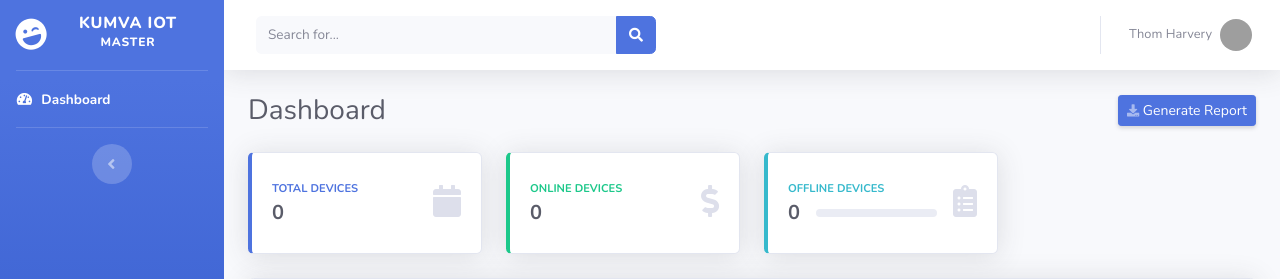
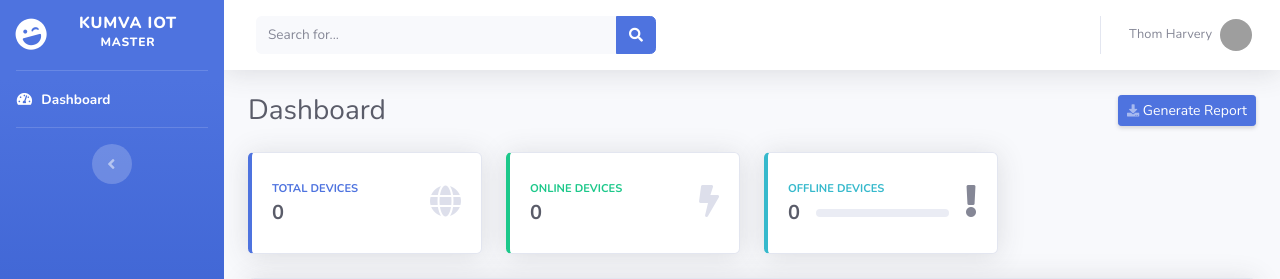
Before and after one commit to hannanmustajab/kumvaconsole, a Flask app: page / in a window 1280 px wide. Shown: the top 279 px of the page. Run offline with Flask 2, Linux system fonts and the light colour scheme; data that the repository does not hold is empty; some libraries are stand-ins or nearby versions; grey boxes are pictures that could not be loaded.

Commit message:
Added JS

```diff
--- a/static/js/index.js
+++ b/static/js/index.js
@@ -46,8 +46,7 @@ document.addEventListener('DOMContentLoaded', () => {
                     days = Math.round(timeInHours / 24)
 
                     if (timeInHours > 2){
-                        name.setAttribute('class', 'border-left-danger border-bottom-danger border-top-danger')
-                        timestamp.setAttribute('class', 'border-bottom-danger')
+                        name.setAttribute('class', 'border-left-danger')
                     }
 
                     if (data.online){
--- a/templates/counts.html
+++ b/templates/counts.html
@@ -11,7 +11,7 @@
                       <div class="h5 mb-0 font-weight-bold text-gray-800">{{ total_devices | length}}</div>
                     </div>
                     <div class="col-auto">
-                      <i class="fas fa-calendar fa-2x text-gray-300"></i>
+                      <i class="fas fa fa-globe fa-2x text-gray-300"></i>
                     </div>
                   </div>
                 </div>
@@ -28,7 +28,7 @@
                       <div id="online-count" class="h5 mb-0 font-weight-bold text-gray-800">{{ online_devices|length }}</div>
                     </div>
                     <div class="col-auto">
-                      <i class="fas fa-dollar-sign fa-2x text-gray-300"></i>
+                      <i class="fas fa fa-bolt fa-2x text-gray-300"></i>
                     </div>
                   </div>
                 </div>
@@ -54,7 +54,7 @@
                       </div>
                     </div>
                     <div class="col-auto">
-                      <i class="fas fa-clipboard-list fa-2x text-gray-300"></i>
+                      <i class="fa fa-exclamation fa-2x text-re-300"></i>
                     </div>
                   </div>
                 </div>
--- a/templates/device.html
+++ b/templates/device.html
@@ -159,7 +159,4 @@
             <!-- Pending Requests Card Example -->
           </div>
 
-{{ vitals }}
-    <hr>
-    {{ data }}
 {% endblock device_info %}
--- a/templates/devices.html
+++ b/templates/devices.html
@@ -32,5 +32,4 @@
 
         </div>
 
-    {{ data }}
 {% endblock devices %}
```
Also changed, not shown: templates/testing.py (line endings or trailing spaces).
